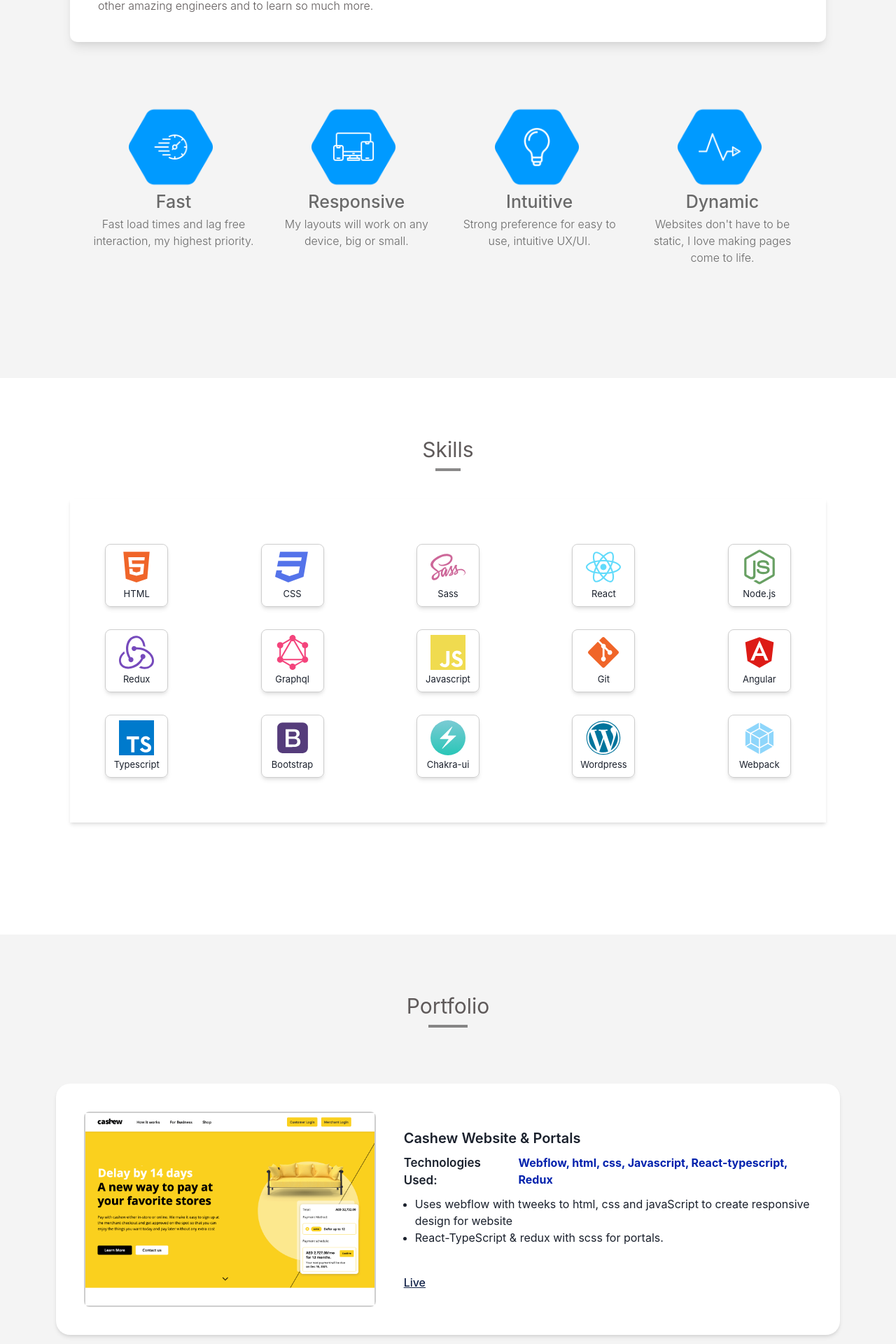
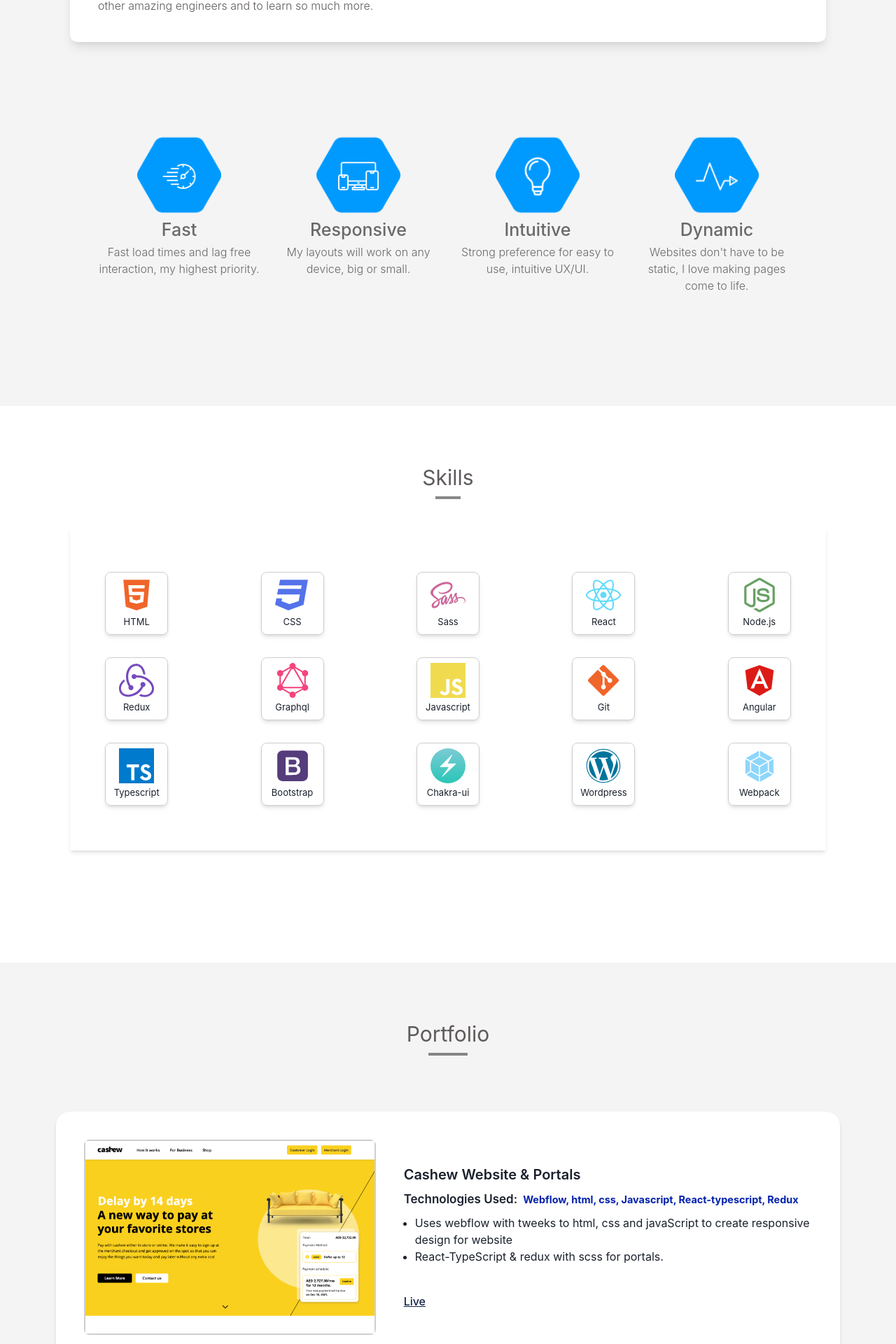
Before and after one commit to Rynkobes/portfolio, a React (Create React App) app: page / in a window 1280 px wide. Shown: the part 1078-2998 px from the top of the page at 70% size. Built offline with nearby package versions, Linux system fonts and the light colour scheme.

Commit message:
elements adjusted and made responsive

```diff
--- a/src/components/AboutSection.tsx
+++ b/src/components/AboutSection.tsx
@@ -18,7 +18,7 @@ const AboutSection: React.FC = () => {
     w='100%'
     ml='auto'
     mr='auto'
-    bgColor='#e2e2e263'
+      bgColor='#e2e2e263'
     >
       <Flex
         flexDir='column'
@@ -32,25 +32,16 @@ const AboutSection: React.FC = () => {
       </Flex>
       <BioCard content={introMessage} />
       <Flex
-        justify='space-between'
-       mt={20}
-       ml={20}
-       mr={20}
-       mb={5}
+        flexDir={['column', 'row']}
+        justify={['', 'space-around']}
+        p={['none', '3rem']}
+        m={['none', '3.5rem auto']}
       >
         <Icon name={speed} title='Fast' body={fastContent} />
         <Icon name={devices} title='Responsive' body={responsiveText} />
         <Icon name={bulb} title='Intuitive' body={intuitiveText} />
         <Icon name={dynamicArrow} title='Dynamic' body={dynamicText}/>
       </Flex>
-      <Flex
-        mt={20}
-        ml={20}
-        mr={20}
-        mb={5}
-        flexDir='column'
-      >
-      </Flex>
     </Flex>
   )
 }
--- a/src/components/Icon.tsx
+++ b/src/components/Icon.tsx
@@ -14,16 +14,27 @@ const Icon: React.FC<IconProps> = ({name, title, body}) => {
   return (
     <Flex
       flexDir='column'
+      m={['1rem auto', 'none']}
       align='center'
-      w='20vw'
+      maxW={['85%','20vw']}
     >
-      <Flex boxSize='120px' flexDir='column' mr={2}>
-      <Image src={hexagon} h='120px'
-      mb='-90px'
-      />
-      <Image src={name} w='60px' ml='auto' mr='auto'/>
+      <Flex
+        boxSize={['80px', '120px']}
+        flexDir='column'
+        align='center'
+      >
+        <Image
+          src={hexagon}
+          h={['', '120px']}
+          mb={['-5rem', '-7.3rem']}
+        />
+        <Image
+          src={name}
+          w={['50px', '60px']}
+          m={['auto']}
+        />
     </Flex>
-      <Text fontSize='25px' color='#696969' fontWeight='450'>{title}</Text>
+      <Text fontSize={['1.3rem','25px']} color='#696969' fontWeight='450'>{title}</Text>
       <Text fontWeight='300' pl={2} pr={2} color='#696969' fontSize='16px' align='center'>{body}</Text>
     </Flex>
   )
--- a/src/components/PortfolioCard.tsx
+++ b/src/components/PortfolioCard.tsx
@@ -16,13 +16,12 @@ const PortfolioCard: React.FC<PortfolioCardProps> = ({
   return (
     <Flex
       flexDir={['column', 'row']}
-      mb={20}
-      ml={20}
-      mr={20}
+      mb={[10,20]}
+      ml={[8,20]}
+      mr={[8,20]}
       boxShadow='md'
       borderRadius={20}
-      // border='1px solid green'
-      p={10}
+      p={[8, 10]}
       bgColor='#fff'
     >
       <Box
@@ -30,19 +29,19 @@ const PortfolioCard: React.FC<PortfolioCardProps> = ({
         mr={10}
         border='2px solid #62626250'
       >
-        <Image src={imgUrl} w='40vw'/>
+        <Image src={imgUrl} w={['','40vw']} />
       </Box>
       <Flex
         flexDir='column'
         align='self-start'
         justify='center'
       >
-        <Text fontSize='20px' fontWeight='600' pb={2}>{projectTitle}</Text>
+        <Text fontSize={['1.1rem','20px']} fontWeight='600' pb={2}>{projectTitle}</Text>
         <Flex
           align='baseline'
         >
-          <Text fontSize='17px' fontWeight='600' pr={2} pb={2}>Technologies Used: </Text>
-          <Text fontWeight='700' color='#0322ad'>{tech}</Text>
+          <Text fontSize={['16px','17px']} fontWeight='600' pr={2} pb={2}>Technologies Used: </Text>
+          <Text fontWeight='700' fontSize={['0.9rem']} color='#0322ad'>{tech}</Text>
         </Flex>
         <UnorderedList>
         {
```
